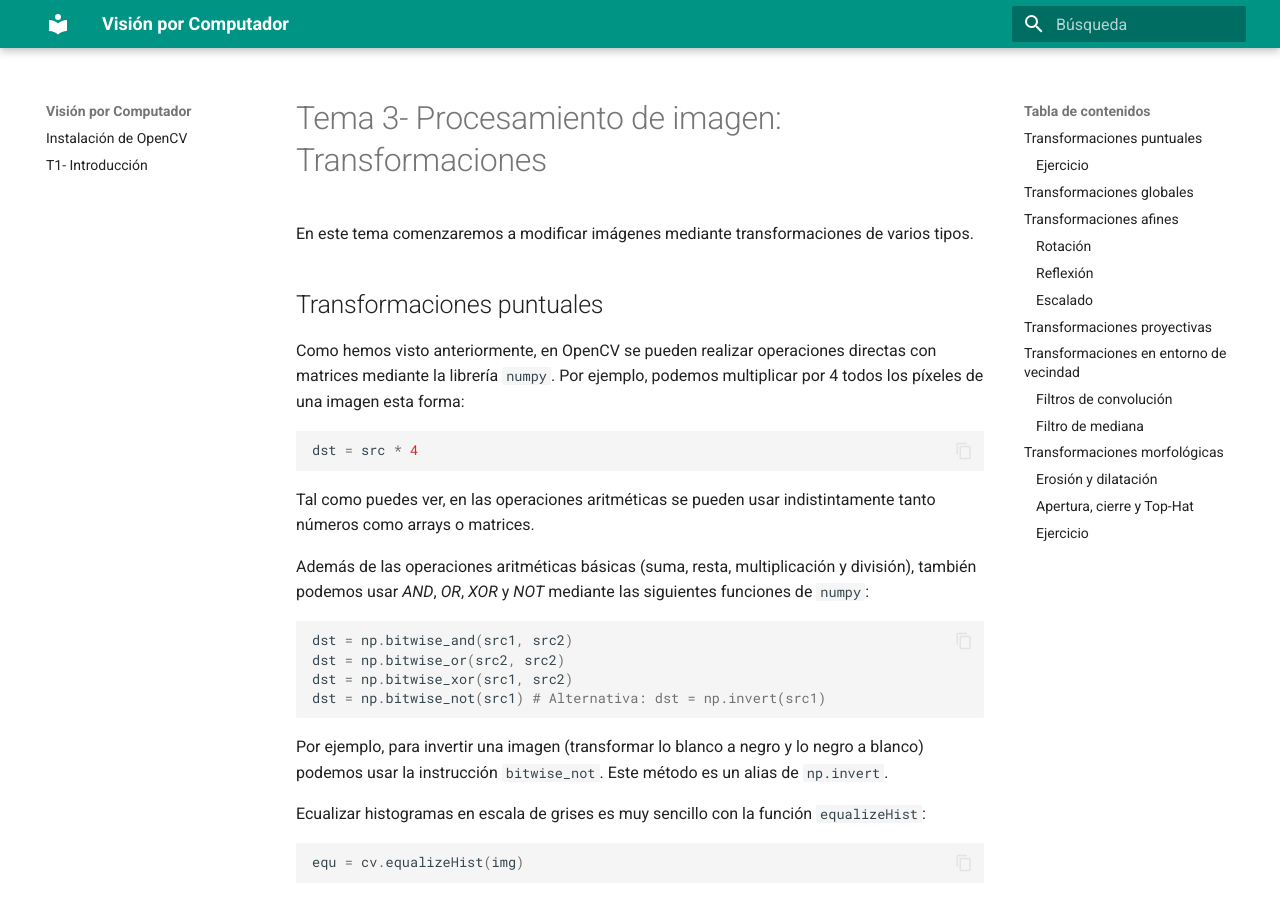
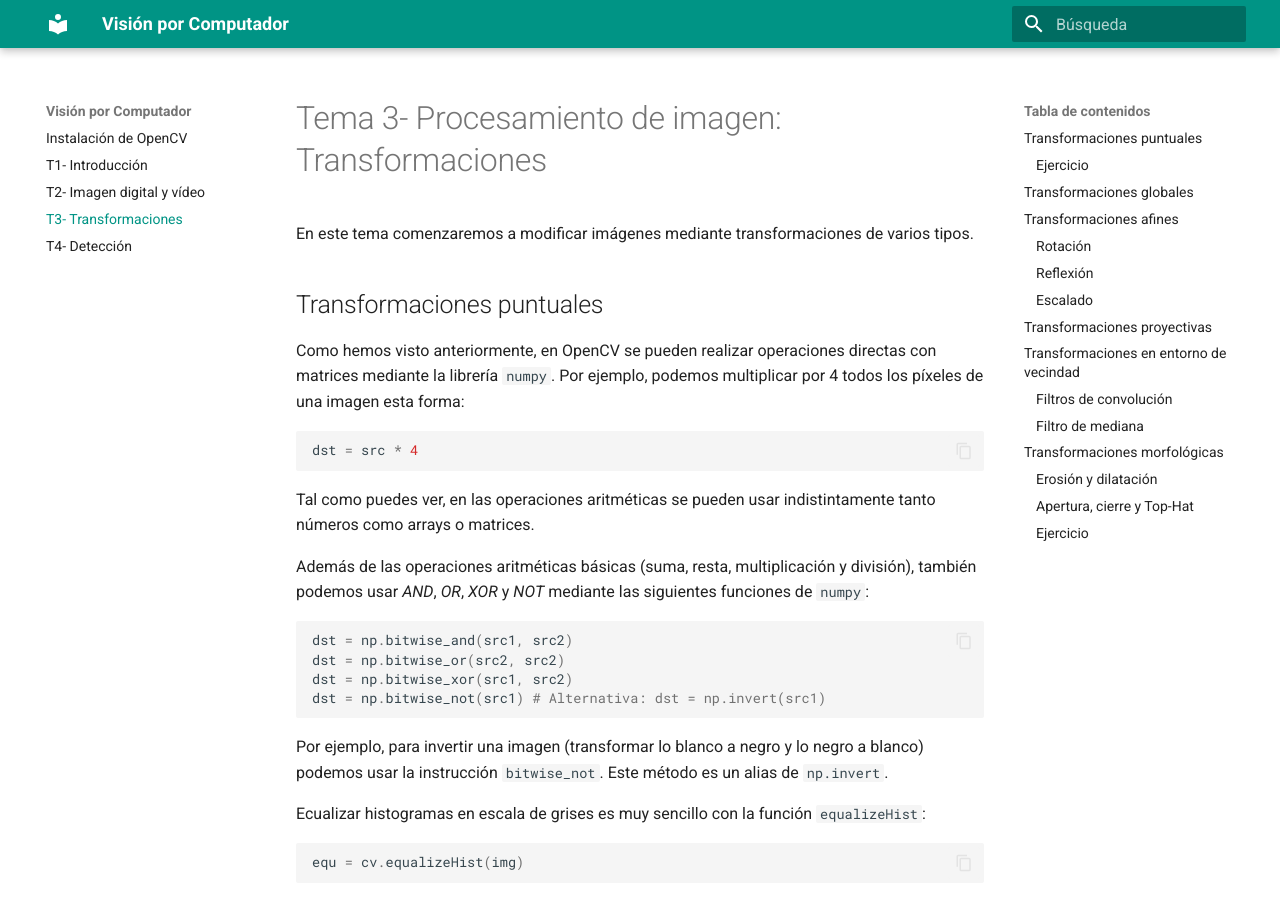
Before and after one commit to pertusa/VisionPorComputador, an MkDocs documentation site: the page built from docs/transformaciones.md, in a window 1280 px wide and 900 px high. Built offline with MkDocs 1.6.1 and Material for MkDocs 9.7.7, drawn with Linux system fonts in a browser that asks for light colours.

Commit message:
Opening files

```diff
--- a/mkdocs.yml
+++ b/mkdocs.yml
@@ -4,9 +4,9 @@ use_directory_urls: false
 nav:
 - Instalación de OpenCV : 'install.md'
 - T1- Introducción : 'intro.md'
-#- T2- Imagen digital y vídeo : 'imagenvideo.md'
-#- T3- Transformaciones : 'transformaciones.md'
-#- T4- Detección : 'deteccion.md'
+- T2- Imagen digital y vídeo : 'imagenvideo.md'
+- T3- Transformaciones : 'transformaciones.md'
+- T4- Detección : 'deteccion.md'
 #- T5- Segmentación : 'segmentacion.md'
 #- T6- Características : 'caracteristicas.md'
 #- T7- Reconocimiento : 'reconocimiento.md'
```
